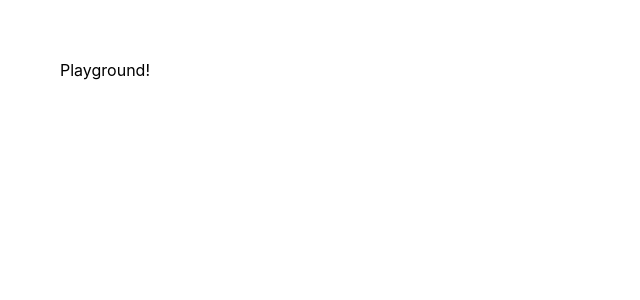
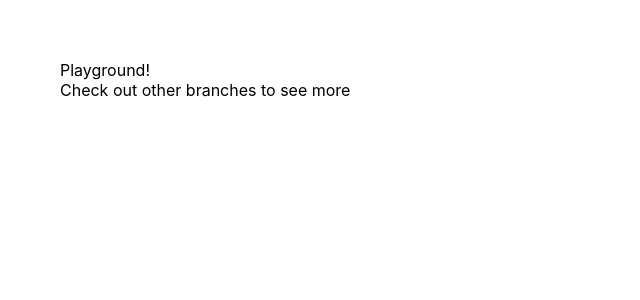
Before and after one commit to ameliawalcek/playground, a React (Create React App) app: page / in a window 1280 px wide. Shown: the top 300 px of the page, without its empty margins (0-640 px from the left). Built offline with nearby package versions, Linux system fonts and the light colour scheme.

Commit message:
other branches

```diff
--- a/src/App.js
+++ b/src/App.js
@@ -3,7 +3,9 @@ import React from 'react'
 function App() {
 
   return (
-    <div className="App">Playground!</div>
+    <div className="App">Playground!
+      <div>Check out other branches to see more</div>
+    </div>
   )
 }
 
```
